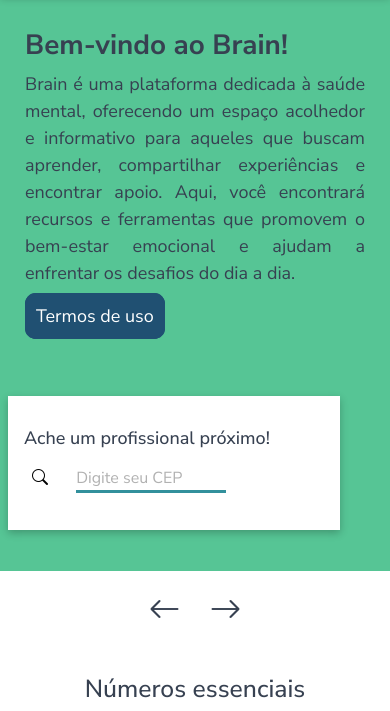
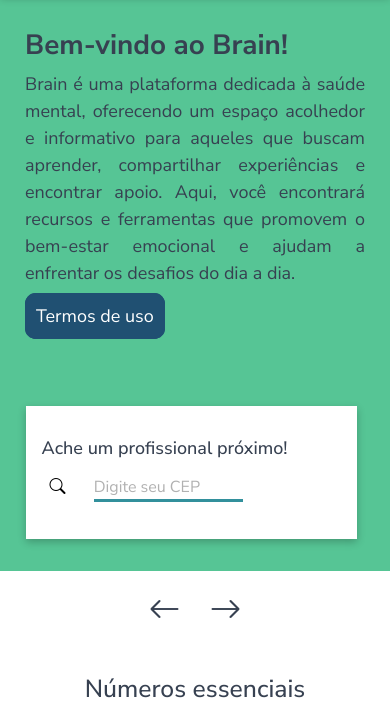
Before and after one commit to Hugodelelis/Brain2.0, a plain HTML site: page index.html in a window 390 px wide. Shown: the part 68-779 px from the top of the page. Drawn offline with nearby package versions, Linux system fonts and the light colour scheme.

Commit message:
test responsive

```diff
--- a/css/home.css
+++ b/css/home.css
@@ -250,9 +250,7 @@ main {
     .search-help {
         width: 85%;
         padding: 2em 1em;
-        margin: 0 0.5em;
         top: 29em;
-        left: 0em;
     }
 
     .search-help h2 {
```
Also changed, not shown: login.html (+5 -5 lines).
